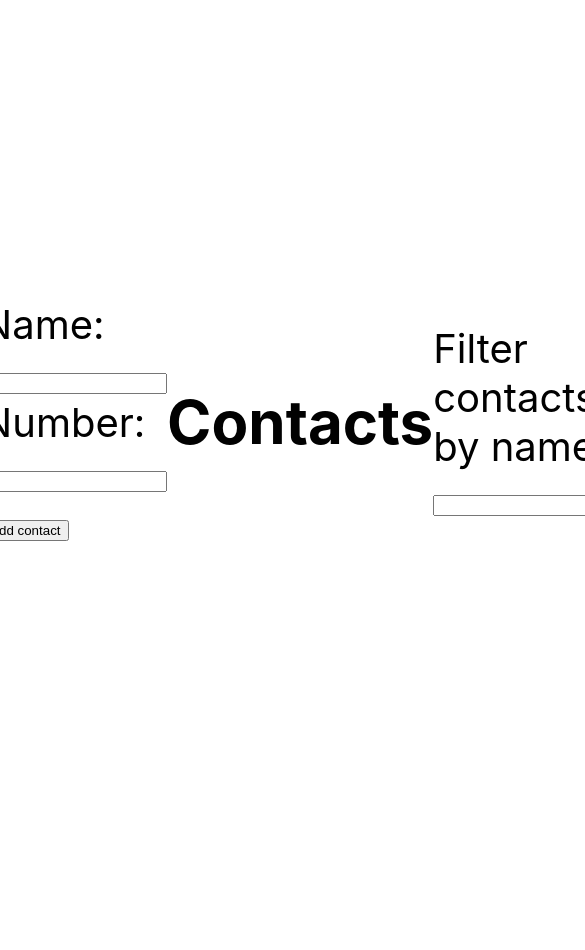
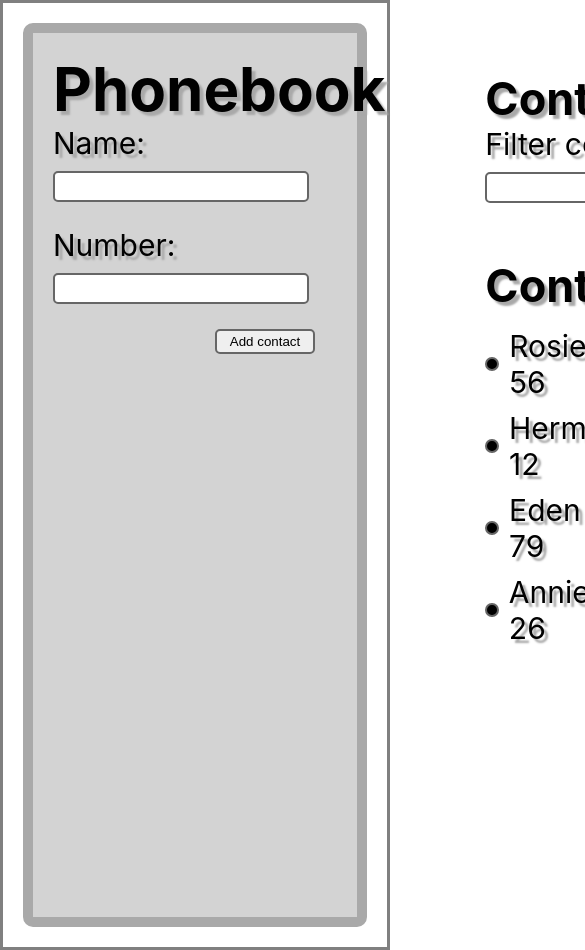
Before and after one commit to SebastianAdamoszek/goit-react-hw-02-phonebook, a React (Create React App) app: page / in a window 390 px wide. Shown: the top 950 px of the page, 585 px wide, since content can reach past the window. Before the commit the page ends 844 px from the top, so only its background shows below. Built offline with nearby package versions, Linux system fonts and the light colour scheme.

Commit message:
ready task phonebook

```diff
--- a/src/Filter.js
+++ b/src/Filter.js
@@ -1,6 +1,7 @@
 import React from 'react';
 
 const Filter = ({ filter, handleFilterChange }) => (
+
   <label>
     Filter contacts by name:
     <input type="text" value={filter} onChange={handleFilterChange} />
--- a/src/components/App.jsx
+++ b/src/components/App.jsx
@@ -31,7 +31,11 @@ const App = () => {
   const handleSubmit = e => {
     e.preventDefault();
 
-    if (contacts.some((contact) => contact.name.toLowerCase() === name.toLowerCase())) {
+    if (
+      contacts.some(
+        contact => contact.name.toLowerCase() === name.toLowerCase()
+      )
+    ) {
       alert(`${name} is already a contact!`);
       return;
     }
@@ -62,12 +66,27 @@ const App = () => {
   return (
     <div
       style={{
+        maxWidth: 950,
         height: '100vh',
         display: 'flex',
+        justifyContent: 'start',
+        alignItems: 'start',
+        gap: 100,
+        fontSize: 30,
+        color: '#010101',
+        margin: 20,
+        padding: 20,
+        backgroundColor: 'lightgray',
+        border: '10px solid darkgray',
+        borderRadius: '10px',
+      }}
+    >
+      <div
+        style={{
+          display: 'flex',
           justifyContent: 'center',
-        alignItems: 'center',
-        fontSize: 40,
-        color: '#010101',
+          alignItems: 'start',
+          flexDirection: 'column',
         }}
       >
         <h1>Phonebook</h1>
@@ -78,14 +97,30 @@ const App = () => {
           handleNumberChange={handleNumberChange}
           handleSubmit={handleSubmit}
         />
-
+      </div>
+      <div
+        style={{
+          marginTop: 18,
+          display: 'flex',
+          justifyContent: 'center',
+          alignItems: 'start',
+          flexDirection: 'column',
+          gap: 30,
+        }}
+      >
+        <div>
           <h2>Contacts</h2>
           <Filter filter={filter} handleFilterChange={handleFilterChange} />
+        </div>
+        <div>
+          <h2 style={{ marginTop: '25px' }}>Contact list</h2>
           <ContactList
             contacts={filteredContacts}
             handleDeleteContact={handleDeleteContact}
           />
         </div>
+      </div>
+    </div>
   );
 };
 
--- a/src/components/ContactForm/ContactForm.js
+++ b/src/components/ContactForm/ContactForm.js
@@ -1,9 +1,16 @@
 import React from 'react';
+import css from './ContactForm.module.css';
 
-const ContactForm = ({ name, number, handleNameChange, handleNumberChange, handleSubmit }) => (
-  <form onSubmit={handleSubmit}>
-    <label>
-      Name:
+const ContactForm = ({
+  name,
+  number,
+  handleNameChange,
+  handleNumberChange,
+  handleSubmit,
+}) => (
+  <form  onSubmit={handleSubmit}>
+    <label >
+      <p>Name:</p>
       <input
         type="text"
         name="name"
@@ -15,7 +22,7 @@ const ContactForm = ({ name, number, handleNameChange, handleNumberChange, handl
       />
     </label>
     <label>
-      Number:
+      <p> Number:</p>
       <input
         type="tel"
         name="number"
@@ -26,7 +33,9 @@ const ContactForm = ({ name, number, handleNameChange, handleNumberChange, handl
         onChange={handleNumberChange}
       />
     </label>
-    <button type="submit">Add contact</button>
+    <button className={css.button__add} type="submit">
+      Add contact
+    </button>
   </form>
 );
 
--- a/src/components/ContactForm/ContactForm.module.css
+++ b/src/components/ContactForm/ContactForm.module.css
@@ -0,0 +1,5 @@
+
+.button__add {
+  margin-left: 162px;
+
+}
--- a/src/components/ContactList/ContactList.js
+++ b/src/components/ContactList/ContactList.js
@@ -1,9 +1,12 @@
 import React from 'react';
+import css from './ContactList.module.css'
 
 const ContactList = ({ contacts, handleDeleteContact }) => (
+
   <ul>
     {contacts.map(contact => (
       <li key={contact.id}>
+        <p className={css.list__style}></p>
         {contact.name}: {contact.number}
         <button onClick={() => handleDeleteContact(contact.id)}>Delete</button>
       </li>
--- a/src/components/ContactList/ContactList.module.css
+++ b/src/components/ContactList/ContactList.module.css
@@ -0,0 +1,8 @@
+.list__style {
+    width: 10px;
+    height: 10px;
+    background-color: black;
+    border-radius: 50%;
+    border: 2px solid rgb(102, 102, 102);
+
+}
--- a/src/index.css
+++ b/src/index.css
@@ -7,9 +7,58 @@ body {
     sans-serif;
   -webkit-font-smoothing: antialiased;
   -moz-osx-font-smoothing: grayscale;
+  border: 3px solid gray;
+  text-shadow: 4px 4px 2px darkgray;
 }
 
 code {
   font-family: source-code-pro, Menlo, Monaco, Consolas, 'Courier New',
     monospace;
 }
+* {
+  margin: 0;
+  padding: 0;
+  list-style: none;
+}
+form {
+  display: flex;
+  flex-direction: column;
+  align-items: start;
+  gap: 25px;
+}
+label {
+  display: flex;
+  flex-direction: column;
+  align-items: start;
+  gap: 10px;
+}
+input {
+  font-size: 18px;
+  padding: 3px 10px;
+  color: rgb(33, 33, 41);
+  border: 2px solid rgb(102, 102, 102);
+  border-radius: 5px;
+}
+button {
+  width: 100px;
+  cursor: pointer;
+  border: 2px solid rgb(102, 102, 102);
+  border-radius: 5px;
+  padding: 3px 0;
+
+
+}
+
+ul {
+  margin-top: 15px;
+  width: 500px;
+  display: flex;
+  flex-direction: column;
+  gap: 10px;
+}
+li {
+  display: flex;
+  align-items: center;
+  justify-content: space-between;
+  gap: 10px;
+}
```
Lines whose indentation alone changed are shown as unchanged.
